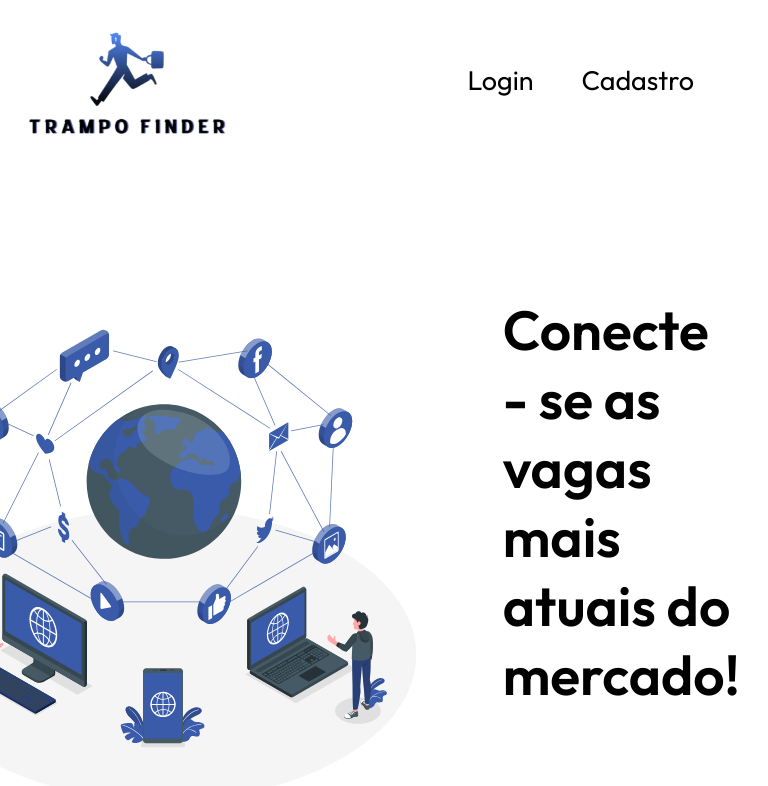
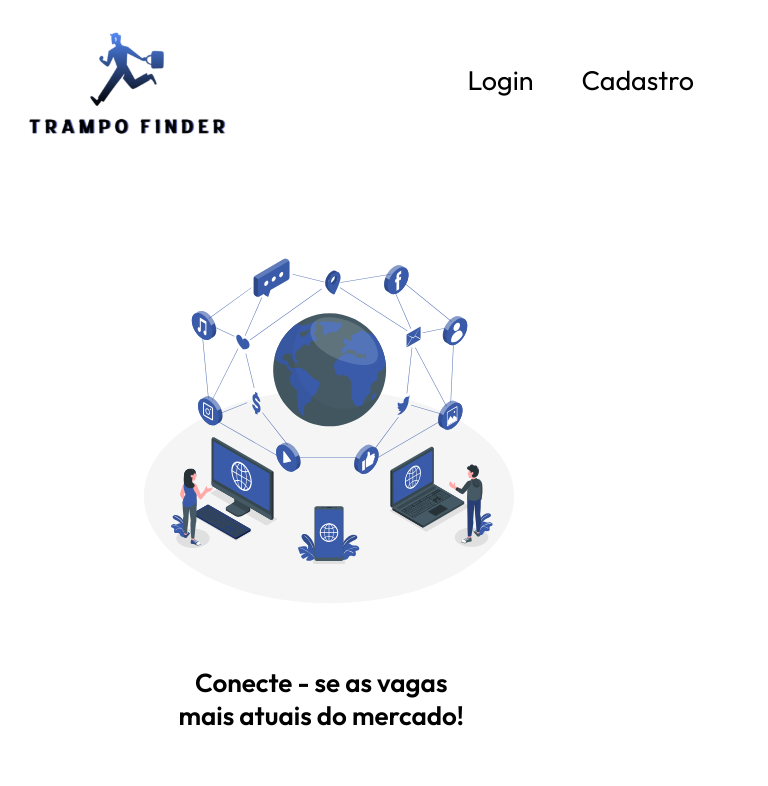
Before and after one commit to TrampoF/TrampoFinder, a React (Vite) app in the folder FrontEnd-React/: page / in a window 768 px wide. Shown: the top 786 px of the page. Built offline with nearby package versions, Linux system fonts and the light colour scheme.

Commit message:
feat: adicionar responsividade a homepage

```diff
--- a/FrontEnd-React/src/components/Navbar/Navbar.module.css
+++ b/FrontEnd-React/src/components/Navbar/Navbar.module.css
@@ -18,7 +18,7 @@
 }
 
 .logo {
-    width: 210px;
+    width: 150px;
 }
 
 .navend {
@@ -86,4 +86,8 @@
         border: none;
         padding: 0;
     }
+    .logo {
+        width: 210px;
+    }
+
 }
--- a/FrontEnd-React/src/pages/Home/Home.module.css
+++ b/FrontEnd-React/src/pages/Home/Home.module.css
@@ -13,9 +13,11 @@
     width: 70%;
     margin-top: 5rem;
     padding-left: 50px;
+    text-align: left;
 
 
 }
+
 .text {
 
     align-items: center;
@@ -23,10 +25,45 @@
     display: flex;
     font-family: 'Outfit', sans-serif;
     font-weight: 600;
-    font-size: 55px;
-    width: 50rem;
-    padding-bottom: 8rem;
+    font-size: 35px;
+    width: 35rem;
 
 }
-.img {
+
+
+
+@media (max-width: 768px) {
+
+    .text {
+        display: flex;
+        justify-content: center;
+        align-items: center;
+        font-family: 'Outfit', sans-serif;
+        font-weight: 600;
+        font-size: 26px;
+        width: 18rem;
+        margin: auto; /* Centraliza horizontalmente */
+
+    }
+
+    .container {
+        display: flex;
+        flex-direction: column;
+        justify-content: center; /* Centraliza verticalmente */
+        align-items: center; /* Centraliza horizontalmente */
+        gap: 1rem;
+        text-align: center;
+    }
+
+
+    .img {
+        width: 380px;
+        padding-left: 5px;
+
+
+
+    }
+
+
+
 }
--- a/FrontEnd-React/src/pages/Home/Home.tsx
+++ b/FrontEnd-React/src/pages/Home/Home.tsx
@@ -8,10 +8,11 @@ const Home: React.FC = () => {
         <Layout>
             <section className={styles.container}>
             <div className={styles.img}>
-            <img src="/images/home.svg" alt="Logo" width={520} className={styles.logo} />
+            <img src="/images/home.svg" alt="Logo" width={520} className={styles.img} />
             </div>
             <div className={styles.text}>
-                <p>Conecte - se as vagas mais atuais do mercado!</p>
+                <p>Conecte - se as vagas mais atuais do mercado! </p>
+
             </div>
             </section>
         </Layout>
```
